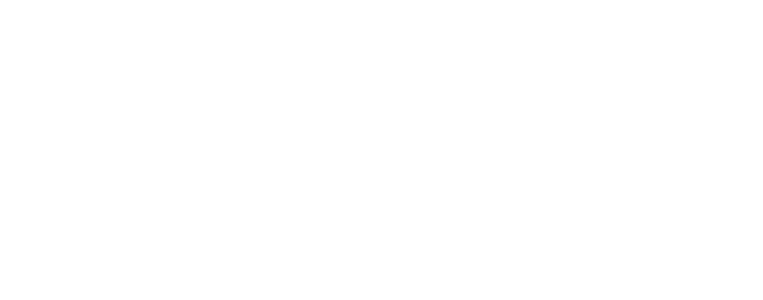
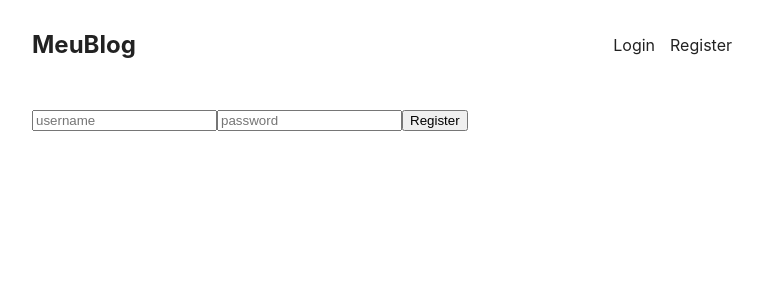
Before and after one commit to vitor-dilucca/Meu-Blog-MERN, a React (Create React App) app in the folder client/: page /register in a window 1280 px wide. Before the commit this address had no page. Shown: the top 300 px of the page, without its empty margins (258-1021 px from the left). Built offline with nearby package versions, Linux system fonts and the light colour scheme.

Commit message:
adicionando paginas de registro e login componentizados

```diff
--- a/client/src/App.js
+++ b/client/src/App.js
@@ -4,13 +4,16 @@
 import { Routes, Route } from "react-router-dom"
 import Layout from './Layout'
 import IndexPage from './pages/IndexPage';
+import LoginPage from './pages/LoginPage';
+import RegisterPage from './pages/RegisterPage';
 
 function App() {
   return (
     <Routes>
       <Route path="/" element={<Layout />}>
         <Route index element={<IndexPage />} />
-        <Route path={'/login'} element={<div>Login page</div>} />
+        <Route path='/login' element={<LoginPage/>} />
+        <Route path='register' element={<RegisterPage/>} />
       </Route>
 
     </Routes >
--- /dev/null
+++ b/client/src/pages/LoginPage.js
@@ -0,0 +1,9 @@
+export default function LoginPage() {
+  return (
+    <form action="">
+      <input type="text" placeholder="username" name="" id="" />
+      <input type="password" placeholder="password" name="" id="" />
+      <button>Enter</button>
+    </form>
+  )
+}
--- /dev/null
+++ b/client/src/pages/RegisterPage.js
@@ -0,0 +1,9 @@
+export default function RegisterPage(){
+  return(
+    <form action="">
+      <input type="text" placeholder="username" name="" id="" />
+      <input type="password" placeholder="password" name="" id="" />
+      <button>Register</button>
+    </form>
+  )
+}
--- a/package.json
+++ /dev/null
@@ -1,5 +0,0 @@
-{
-  "dependencies": {
-    "react-router-dom": "^6.11.2"
-  }
-}
```
